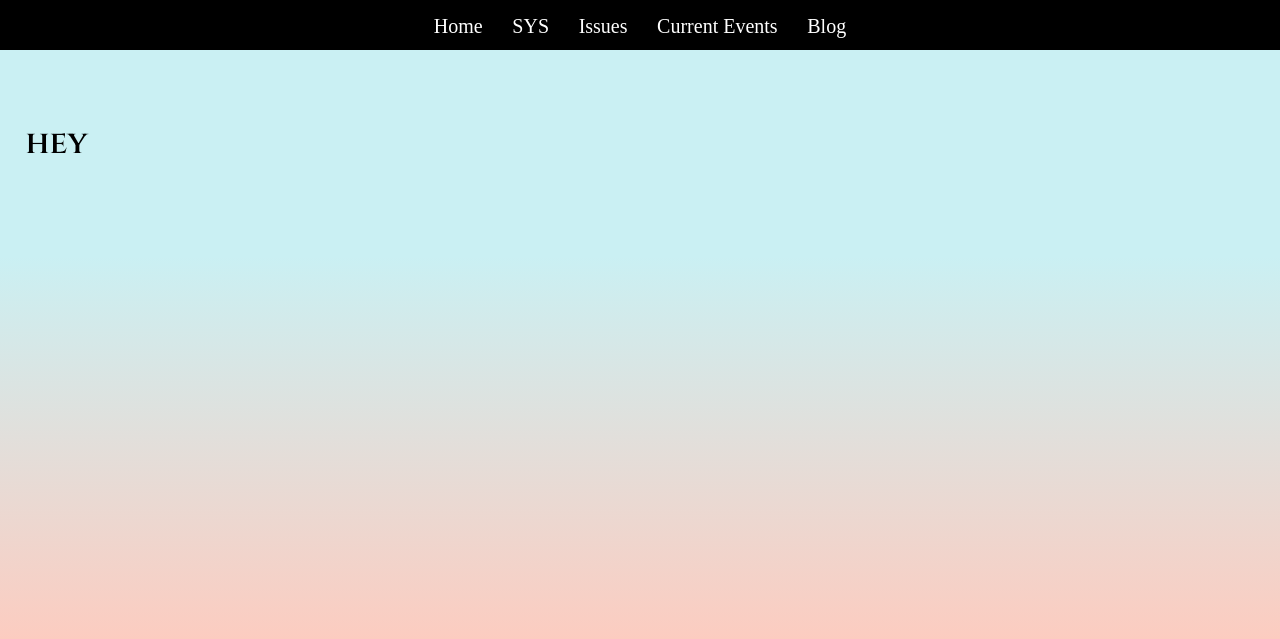
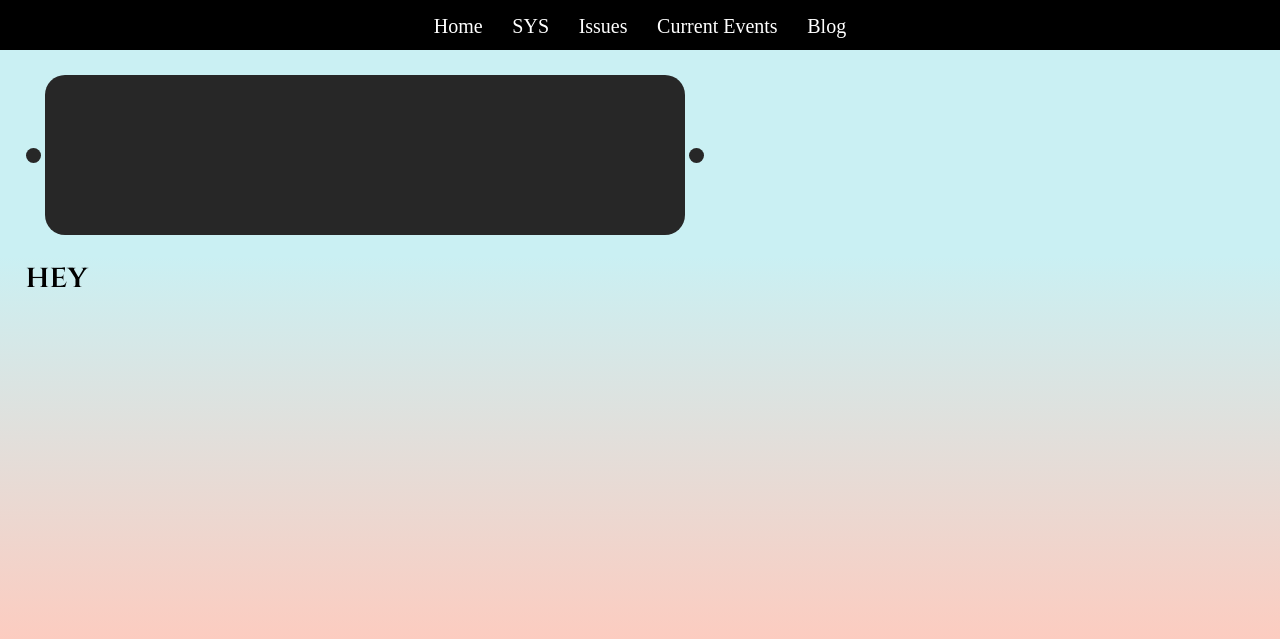
Before and after one commit to SSCLOHSWebsiteAdmin/ssc-website, a Flask app: page /home in a window 1280 px wide. Shown: the top 639 px of the page. Run offline with Flask 2, Linux system fonts and the light colour scheme.

Commit message:
aligned the elements!

```diff
--- a/static/home.css
+++ b/static/home.css
@@ -8,12 +8,10 @@
     top:0;
 }
 
-#school
+.banner
 {
     background-color: #272727;
-    width: 600px;
-    height: 300px;
-
-    position: absolute;
-    top: 30vh;
+    width: 50vw;
+    height: 20vh;
+    border-radius: 20px;
 }
--- a/static/style.css
+++ b/static/style.css
@@ -18,9 +18,8 @@ body
 
 #content
 {
-    position: absolute;
-    top: 75px;
     margin: 2%;
+    margin-top: 75px;
 }
 
 .nav-item
@@ -61,3 +60,26 @@ p
 a:link{
     color: #FFD966;
 }
+
+.arrow
+{
+    background-color: #272727;
+    width: 15px;
+    height: 15px;
+    border-radius: 20px;
+    margin:auto;
+    display: inline-block;
+    vertical-align: middle;
+}
+.carousel
+{
+    vertical-align: middle;
+}
+
+.carousel-item
+{
+    width:80vw;
+    display: inline-block;
+    margin: auto;
+    vertical-align: middle;
+}
--- a/templates/home.html
+++ b/templates/home.html
@@ -6,5 +6,11 @@
     <div id="sky"></div>
 {% endblock %}
 {% block content %}
+    <div class="carousel">
+        <div class="arrow"></div>
+            <div class="carousel-item banner"></div>
+        <div class="arrow"></div>
+    </div>
+
     <h1>hey</h1>
 {% endblock %}
```
